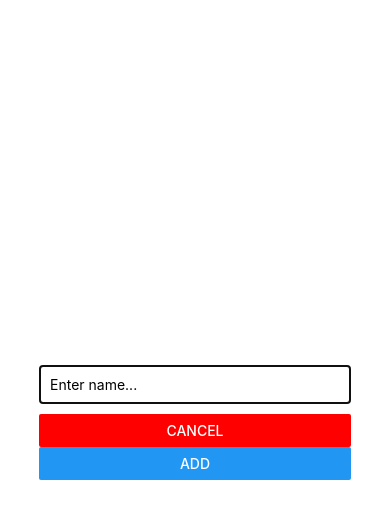
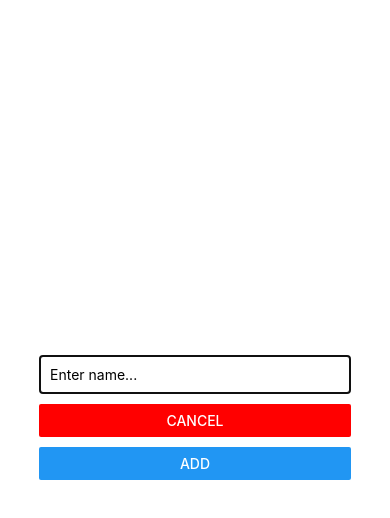
Before and after one commit to bneeland/react-native-app-2, a React Native app: screen / in a window 390 px wide. Both pictures are taken after a click on the button "ADD NAME". Shown: the top 518 px of the page. Built offline with nearby package versions, Linux system fonts and the light colour scheme.

Commit message:
Added margin styling for modal buttons

```diff
--- a/App.js
+++ b/App.js
@@ -56,4 +56,4 @@ const styles = StyleSheet.create({
 });
 
 // https://www.youtube.com/watch?v=qSRrxpdMpVc
-// 2:56
+// 3:07
--- a/components/NameInput.js
+++ b/components/NameInput.js
@@ -23,8 +23,12 @@ const NameInput = props => {
           value={enteredName}
         />
         <View style={styles.buttonContainer}>
-          <Button title="Cancel" color="red" onPress={props.onCancel}/>
-          <Button title="Add" onPress={addNameHandler} />
+          <View style={styles.button}>
+            <Button title="Cancel" color="red" onPress={props.onCancel}/>
+          </View>
+          <View style={styles.button}>
+            <Button title="Add" onPress={addNameHandler} />
+          </View>
         </View>
       </View>
     </Modal>
@@ -48,6 +52,9 @@ const styles = StyleSheet.create({
     flexDirection: 'column',
     width: '80%',
   },
+  button: {
+    marginBottom: 10,
+  }
 });
 
 export default NameInput;
```
